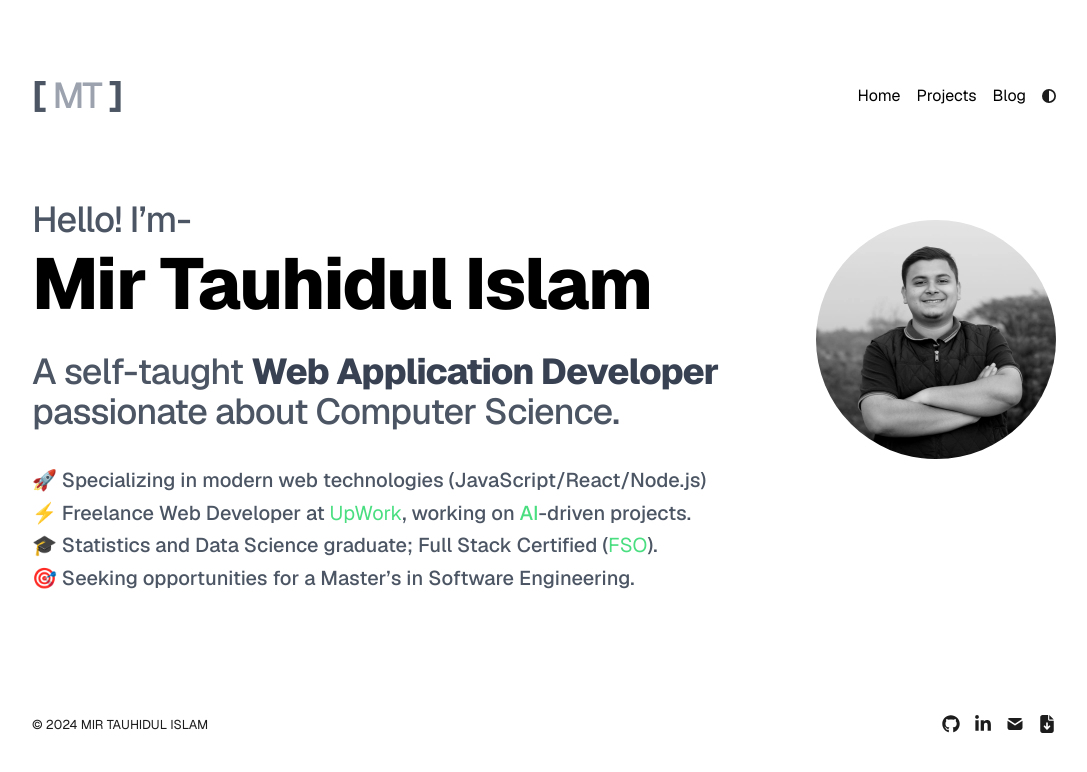
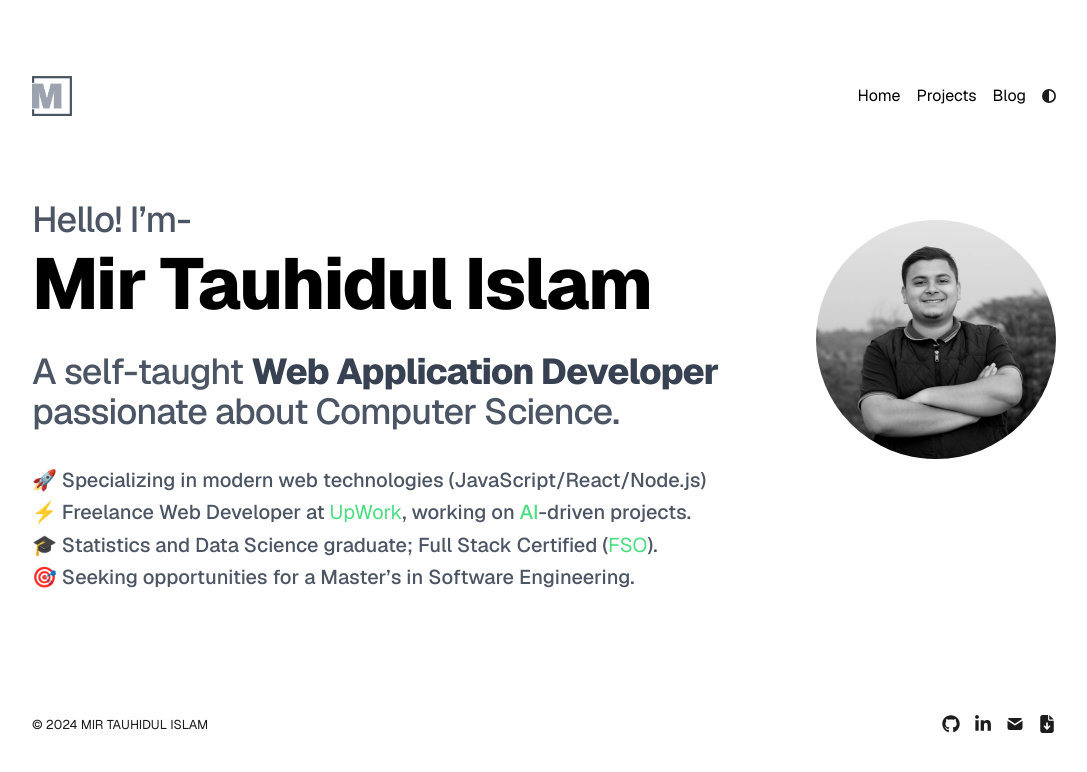
Before and after one commit to mtauhidul/mirtauhid.com-v3, a Next.js app: page / in a window 1280 px wide. Shown: the top 772 px of the page, without its empty margins (96-1183 px from the left). Built offline with nearby package versions, Linux system fonts and the light colour scheme.

Commit message:
logo added

```diff
--- a/app/components/nav.tsx
+++ b/app/components/nav.tsx
@@ -1,4 +1,6 @@
+import Image from "next/image";
 import Link from "next/link";
+import Logo from "../../public/logo.png";
 import { ThemeSwitch } from "./theme-switch";
 
 const navItems = {
@@ -12,14 +14,8 @@ export function Navbar() {
     <nav className="lg:mb-16 mb-12 py-5">
       <div className="flex flex-col md:flex-row md:items-center justify-between">
         <div className="flex items-center">
-          <Link
-            href="/"
-            className="text-4xl font-bold tracking-tight text-gray-600
-            "
-          >
-            {"[ "}
-            <span className="text-gray-400 text-4xl font-medium">{"MT"}</span>
-            {" ]"}
+          <Link href="/">
+            <Image src={Logo} alt="Logo" width={40} height={40} priority />
           </Link>
         </div>
         <div className="flex flex-row gap-4 mt-6 md:mt-0 md:ml-auto items-center">
```
Also changed, not shown: public/logo.png, 1 other file (tests, documents, lock files or other folders).
